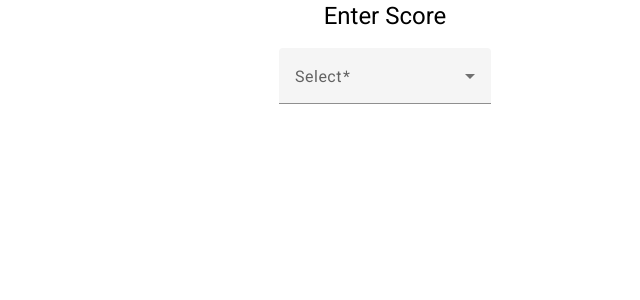
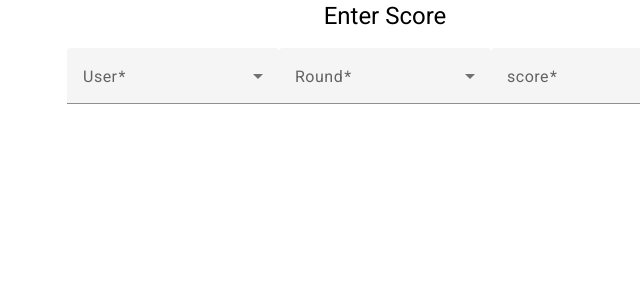
Before and after one commit to gbeford/Aggravation, an Angular app: page /score in a window 1280 px wide. Shown: the top 300 px of the page, without its empty margins (255-895 px from the left). Built offline with nearby package versions, Linux system fonts and the light colour scheme.

Commit message:
add score to the entry screen

```diff
--- a/src/app/entry-score/entry-score.component.html
+++ b/src/app/entry-score/entry-score.component.html
@@ -4,12 +4,24 @@
 
   <form [formGroup]="form" (ngSubmit)="submit()">
     <mat-form-field>
-      <mat-label>Select</mat-label>
+      <mat-label>User</mat-label>
       <mat-select formControlName="user">
-        @for (user of gamers; track user) {
+        @for (user of users; track user) {
         <mat-option value="user">{{ user }}</mat-option>
         }
       </mat-select>
     </mat-form-field>
+    <mat-form-field>
+      <mat-label>Round</mat-label>
+      <mat-select formControlName="round">
+        @for (round of rounds; track round) {
+        <mat-option value="user">{{ round }}</mat-option>
+        }
+      </mat-select>
+    </mat-form-field>
+    <mat-form-field class="">
+      <mat-label>score</mat-label>
+      <input matInput placeholder="what is the count" formControlName="score">
+    </mat-form-field>
   </form>
 </div>
--- a/src/app/entry-score/entry-score.component.ts
+++ b/src/app/entry-score/entry-score.component.ts
@@ -1,24 +1,29 @@
 import { Component } from '@angular/core';
 import { MatSelectModule } from '@angular/material/select';
 import { MatFormFieldModule } from '@angular/material/form-field';
+import {MatInputModule} from '@angular/material/input';
 import { FormControl, FormGroup, FormsModule, ReactiveFormsModule, Validators } from '@angular/forms';
 @Component({
   selector: 'app-entry-score',
   standalone: true,
-  imports: [MatFormFieldModule, MatSelectModule, FormsModule, ReactiveFormsModule],
+  imports: [MatFormFieldModule, MatSelectModule, MatInputModule,FormsModule, ReactiveFormsModule],
   templateUrl: './entry-score.component.html',
   styleUrl: './entry-score.component.scss'
 })
 
 
 export class EntryScoreComponent {
-  gamers: string[] = ['Gina', 'Pat', 'Linda', 'Adam', 'John W', 'John T'];
+  users: string[] = ['Gina', 'Pat', 'Linda', 'Adam', 'John W', 'John T'];
+ rounds: string[]= ['1','2','3','4','5','6','7','8','9','10','11','12','13','14','15'];
+
   form = new FormGroup({
-    user: new FormControl('', Validators.required)
+    user: new FormControl('', Validators.required),
+    round:new FormControl('', Validators.required),
+    score:new FormControl('', Validators.required),
   });
 
   ngOnInit(): void {
-    this.gamers.sort();
+    this.users.sort();
   }
 
   submit() {
--- a/src/main.ts
+++ b/src/main.ts
@@ -2,6 +2,5 @@ import { bootstrapApplication } from '@angular/platform-browser';
 import { appConfig } from './app/app.config';
 import { AppComponent } from './app/app.component';
 
-
 bootstrapApplication(AppComponent, appConfig)
   .catch((err) => console.error(err));
```
